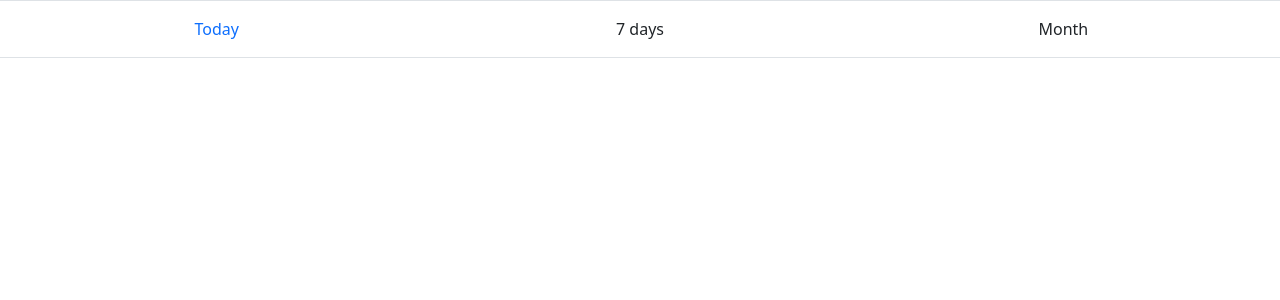
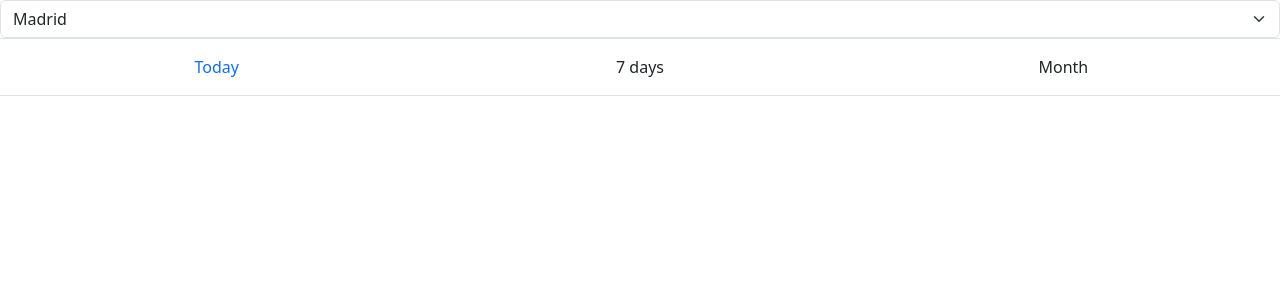
Before and after one commit to AlbertGPe/Pluviometer, a React (Create React App) app: page / in a window 1280 px wide. Shown: the top 300 px of the page. Built offline with nearby package versions, Linux system fonts and the light colour scheme.

Commit message:
RainGauge

```diff
--- a/src/App.js
+++ b/src/App.js
@@ -1,12 +1,9 @@
-import CitySelector from "./components/CitySelector";
-import DateSelector from "./components/DateSelector";
-import Pluviometer from "./components/Pluviometer";
-import cities from './data/cities.json'
+import Pluviometer from './components/Pluviometer'
 
 function App() {
   return (
     <div className="App">
-      <DateSelector selectedDate={'Today'}/>
+      <Pluviometer />
     </div>
   );
 }
--- a/src/components/CitySelector.jsx
+++ b/src/components/CitySelector.jsx
@@ -3,7 +3,7 @@ import React from 'react'
 function CitySelector({ cities, selectedCity, onChangeCity }) {
 
   const handleChange = (event) => {
-    console.log(event.target.value)
+    onChangeCity(event.target.value)
   }
 
   return (
--- /dev/null
+++ b/src/components/Pluviometer.jsx
@@ -0,0 +1,28 @@
+import React, { useState } from 'react'
+import CitySelector from './CitySelector';
+import DateSelector from './DateSelector'
+import cities from './../data/cities.json'
+
+function Pluviometer() {
+
+  const [city, setCity] = useState('Madrid');
+  const [date, setDate] = useState('Today');
+  const [litres, setLitres] = useState();
+
+  const handleChangeCity = (city) => {
+    setCity(city)
+  }
+
+  const handleChangeDate = (date) => {
+    setDate(date)
+  }
+
+  return (
+    <div>
+      <CitySelector cities={cities} selectedCity={city} onChangeCity={handleChangeCity} />
+      <DateSelector selectedDate={date} onDateChange={handleChangeDate} />
+    </div>
+  )
+}
+
+export default Pluviometer
```
Also changed, not shown: src/components/RainGauge.jsx (added, +21 -0 lines).
